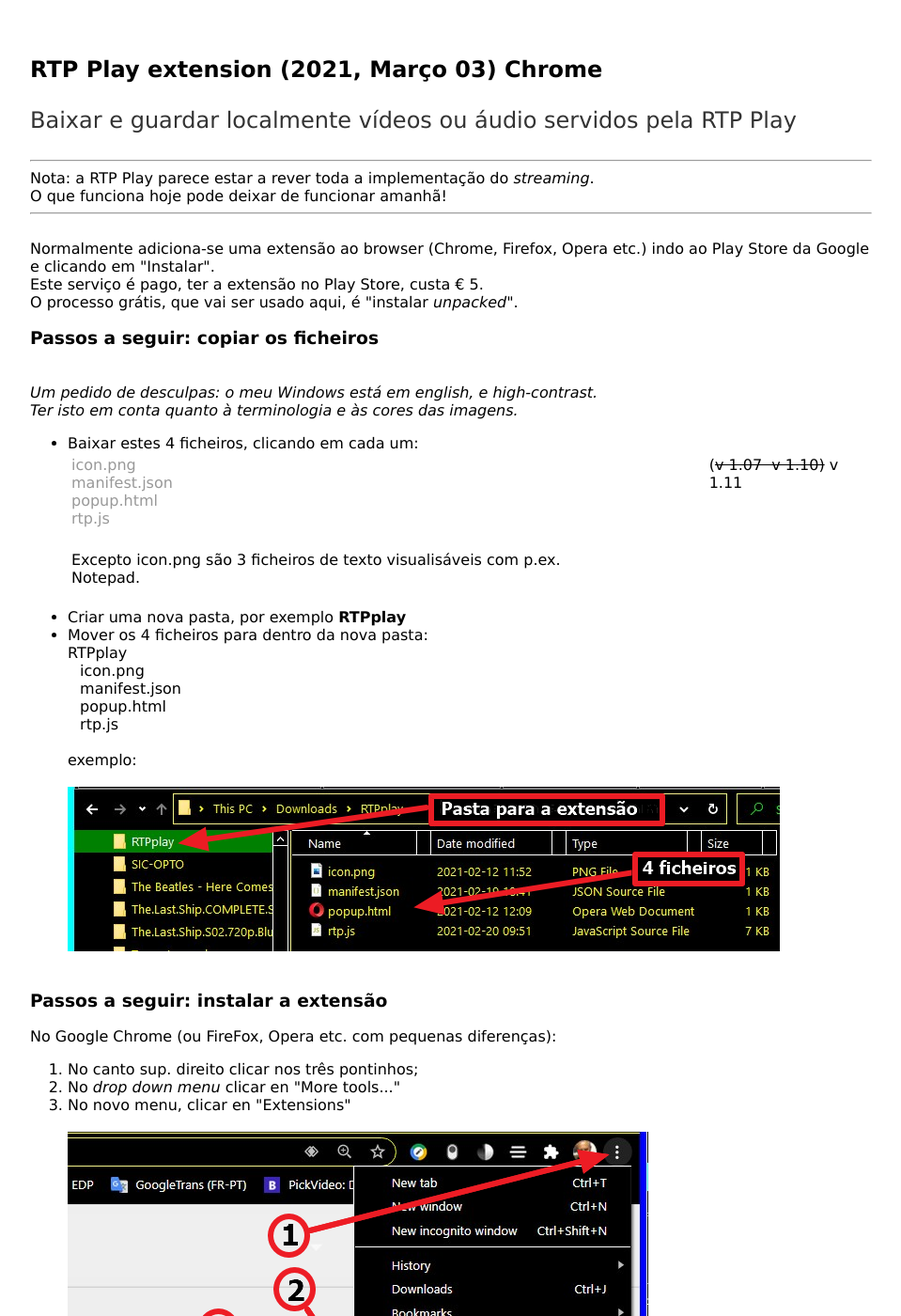
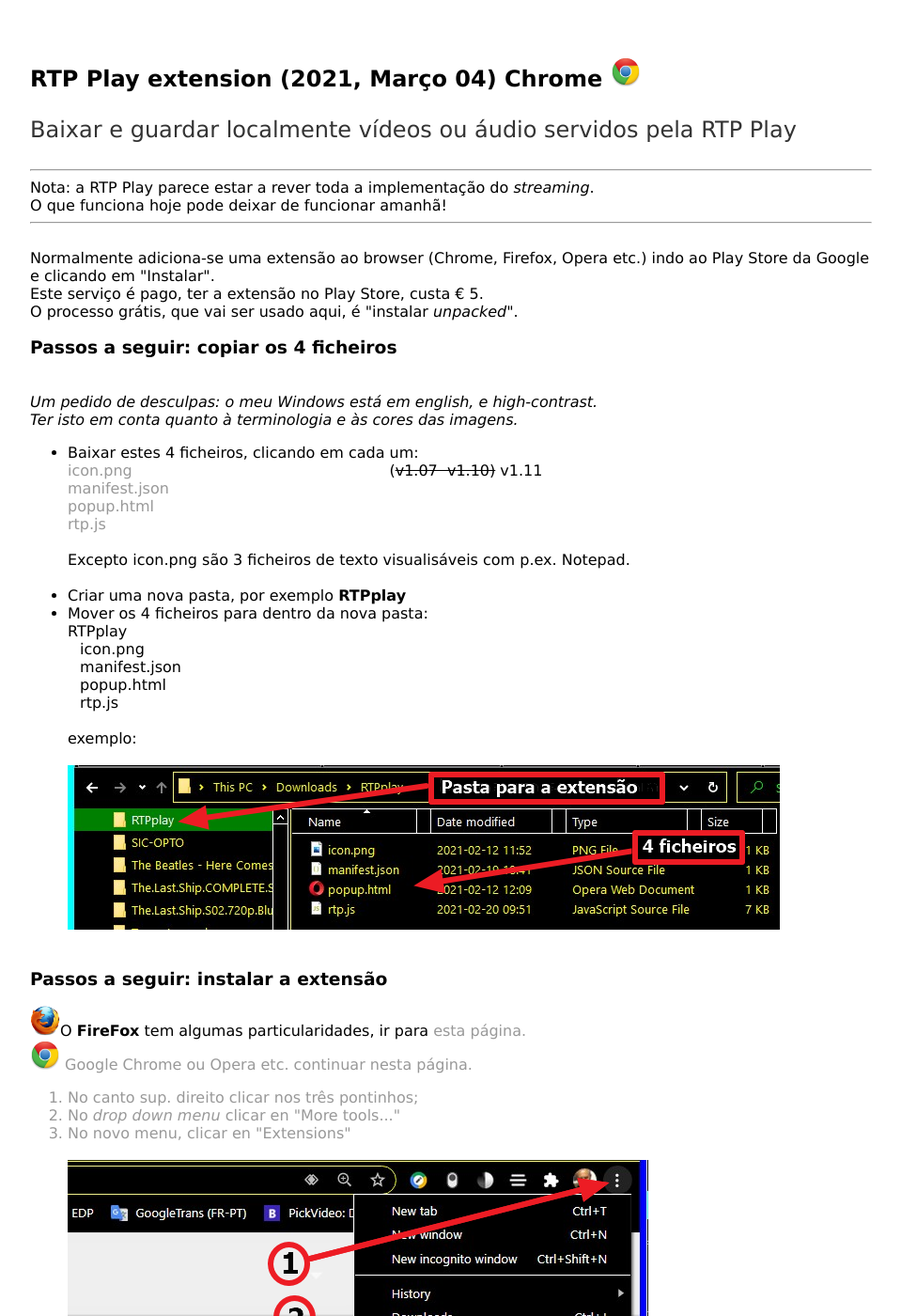
Before and after one commit to rtpplay/recursos.github.io, a Jekyll site: the page built from index.html, in a window 1280 px wide and 1400 px high. Shown: the whole window at 94% size, without its empty margins (160-1119 px from the left). Built offline with Jekyll 4.4.1, drawn with Linux system fonts in a browser that asks for light colours.

Commit message:
Update index.html

```diff
--- a/index.html
+++ b/index.html
@@ -3,7 +3,7 @@
 title: RTP Play extension
 ---
 <div class="blurb">
-	<h2>RTP Play extension (2021, Março 03) Chrome</h2>
+	<h2>RTP Play extension (2021, Março 04) Chrome  <img src="files/chrome-icon.png"></h2>
 	<p>Baixar e guardar localmente vídeos ou áudio servidos pela RTP Play
 
 	</p>
@@ -19,7 +19,7 @@
 	<br>
 	O processo grátis, que vai ser usado aqui, é "instalar <i>unpacked</i>".
 	<br>
-	<h3>Passos a seguir: copiar os ficheiros</h3>
+	<h3>Passos a seguir: copiar os 4 ficheiros</h3>
 	<br>
 	<i>Um pedido de desculpas: o meu Windows está em english, e high-contrast.<br>
 	Ter isto em conta quanto à terminologia e às cores das imagens.
@@ -27,25 +27,16 @@
 
 	<ul>
 	<li>	Baixar estes 4 ficheiros, clicando em cada um:<br>
+ <div style="width:80%; font-size: medium;">
+  <div style="width:30%; float:left;"><a href="files/icon.png">icon.png</a> <br>
+	<a  href="files/manifest.json">manifest.json</a> <br>
+	<a  href="files/popup.html">popup.html</a> <br>
+	<a href="files/rtp.js">rtp.js</a> <br></div>
+  <div style="width:50%; float:right;">(<s>v1.07 &nbsp;v1.10)</s>&nbsp;v1.11</div>
+	 <div style="clear: both;"><br>Excepto icon.png são 3 ficheiros de texto visualisáveis com p.ex. Notepad.<br></div>
+	 <br>
+</div>
 
-		<div class="Table">
- <table cellpadding="2">
-<tbody>
-<tr>
-<td>	<a href="files/icon.png" download>icon.png</a> <br>
-	<a href="files/manifest.json" download>manifest.json</a> <br>
-	<a href="files/popup.html" download>popup.html</a> <br>
-	<a href="files/rtp.js" download>rtp.js</a> <br></td>
-	<td>&emsp;</td><td>&emsp;</td><td>&emsp;</td><td>&emsp;</td><td>&emsp;</td>
-	<td valign="top">(<s>v 1.07 &nbsp;v 1.10)</s>&nbsp;v 1.11</td>
-</tr>
-	<tr><td><br>Excepto icon.png são 3 ficheiros de texto visualisáveis com p.ex. Notepad.<br>&emsp;<br>
-		</td>
-	</tr>
-
-</tbody>
-</table>
-</div>
 
 
 		</li>
@@ -65,7 +56,9 @@
 		</li>
 	</ul>
 		<h3>Passos a seguir: instalar a extensão</h3>
-	No Google Chrome (ou FireFox, Opera etc. com pequenas diferenças):<br>
+	<img src="files_ff/firefox-icon.png">O <b>FireFox</b> tem algumas particularidades, ir para <a href="index_ff.html">esta página.<br>
+	<img src="files/chrome-icon.png"> Google Chrome ou Opera etc. continuar nesta página.<br>
+
 	<ol><li>
 		No canto sup. direito clicar nos três pontinhos;</li>
 		<li>
```
